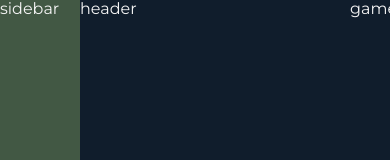
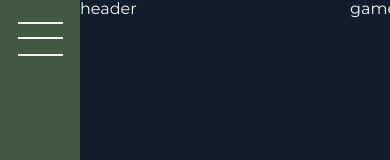
Before and after one commit to DenisLatyshau/Project-store-game, a plain HTML site: page index.html in a window 390 px wide. Shown: the top 160 px of the page. Drawn offline with Linux system fonts and the light colour scheme.

Commit message:
feat: add hamburger

```diff
--- a/#source/sass/_sidebar.sass
+++ b/#source/sass/_sidebar.sass
@@ -2,3 +2,23 @@
   background-color: $color-green-dark
   grid-column: sidebar-start / sidebar-end
   grid-row: 1 / -1
+  padding-top: 3.7rem
+  display: flex
+  justify-content: center
+
+.hamburger
+  border: none
+  background-color: $color-gray-light
+  height: 0.2rem
+  width: 4.5rem
+  &::before, &::after
+    content: ''
+    background-color: $color-gray-light
+    height: 0.2rem
+    width: 4.5rem
+    display: block
+
+  &::before
+    transform: translateY(-1.5rem)
+  &::after
+    transform: translateY(1.5rem)
--- a/index.html
+++ b/index.html
@@ -12,7 +12,9 @@
 
   <div class="container">
     <div class="sidebar">
-      sidebar
+      <button class="hamburger">
+
+      </button>
     </div>
     <div class="header">
       header
```
Also changed, not shown: css/style.css.
